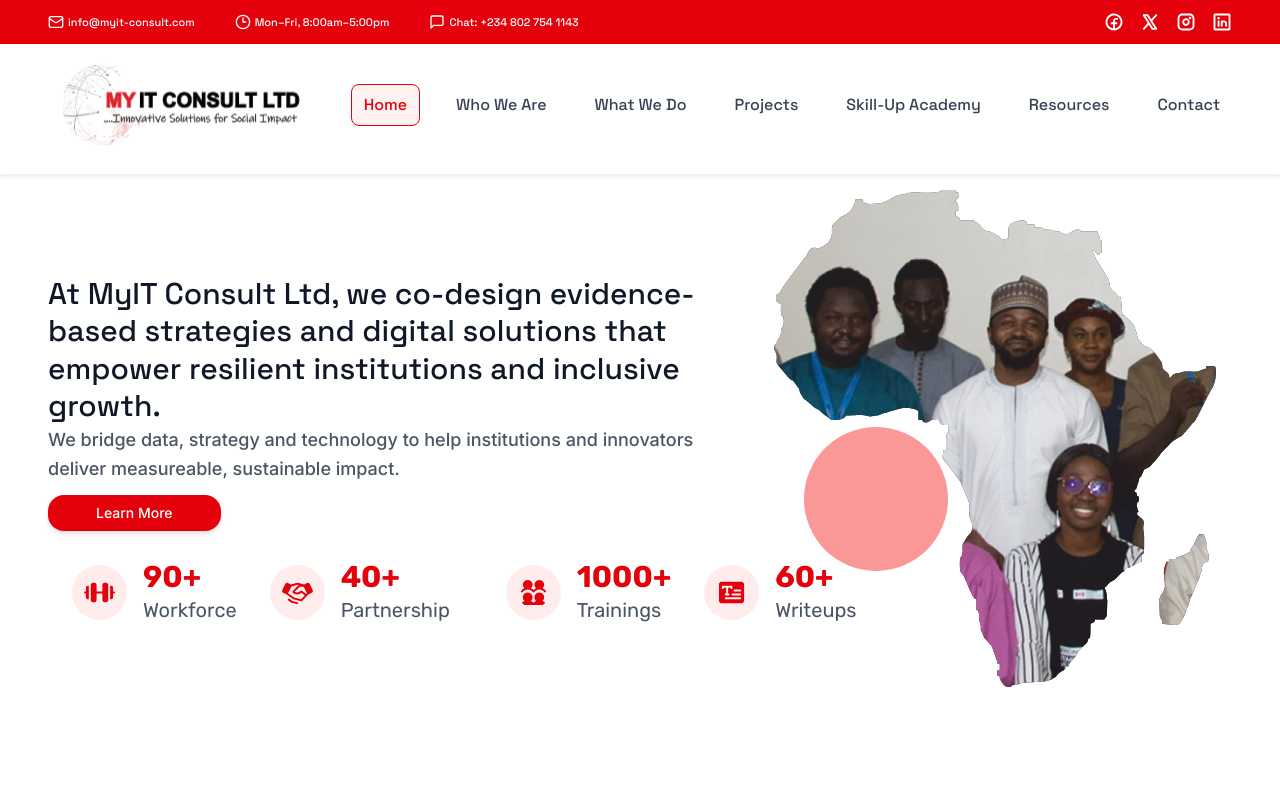
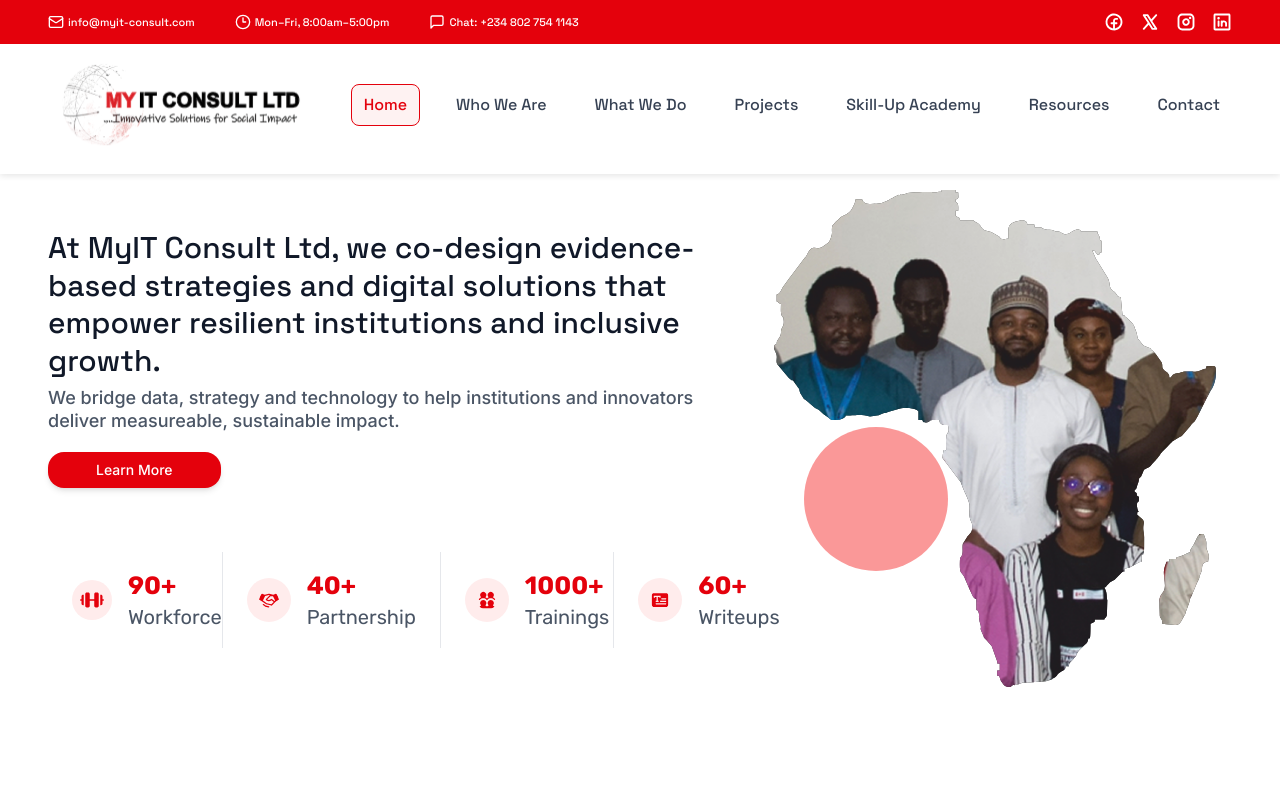
Before and after one commit to Mke5/IT-Consult, a React (Vite) app: page / in a window 1280 px wide. Shown: the top 787 px of the page. Built offline with nearby package versions, Linux system fonts and the light colour scheme; no server answers.

Commit message:
update on UI mobile

```diff
--- a/src/components/common/Footer.tsx
+++ b/src/components/common/Footer.tsx
@@ -6,28 +6,31 @@ const Footer = () => {
     return (
         <footer className="w-full bg-white">
             {/* Newsletter & Contact Section */}
-            <section className="w-full bg-[#2c2b2a] py-8 0">
+            <section className="w-full bg-[#2c2b2a] py-8">
                 <Container>
-                    <div className="flex flex-col gap-8 sm:gap-10 lg:gap-[42px] justify-center items-center">
+                    <div className="flex flex-col gap-5 lg:gap-3 justify-center items-center">
+
                         {/* Newsletter and Office Address */}
-                        <div className="w-full flex flex-col lg:flex-row justify-between items-start gap-6 sm:gap-8">
+                        <div className="w-full flex flex-col lg:flex-row justify-between items-start gap-6 sm:gap-8 lg:gap-4">
+
                         {/* Office Address */}
-                            <div className="w-full lg:w-[60%] flex flex-col gap-5 sm:gap-[26px]">
+                        <div className="w-full lg:w-[60%] flex flex-col gap-5 lg:gap-3">
                             <div>
-                                    <span className="bg-[#e4010c] rounded-lg px-3 py-2 text-base sm:text-lg lg:text-xl font-medium text-[#ffffffe5] font-space_grotesk leading-tight sm:leading-[26px] cursor-default">
+                            <span className="bg-[#e4010c] rounded-lg px-3 py-2 text-base sm:text-lg lg:text-lg font-medium text-[#ffffffe5] font-space_grotesk leading-tight cursor-default">
                                 Office Address
                             </span>
                             </div>
-                                <div className="flex flex-col gap-3 sm:gap-5 justify-center">
+
+                            <div className="flex flex-col gap-3 lg:gap-2 justify-center">
                             {[
                                 "F4- Pathfield Mall, Plot B4, 4th Avenue, Gwarinpa, Abuja, Nigeria",
                                 "No 2B Hauwa'u Estate, Opp. Unity Avenue, Tinshama, Hotoro, Nassarawa.",
                                 "No 7, Muhammad Chellube Street off Damboa Road, Maiduguri, Borno State.",
                                 "9 Tijjani Kwaji Street, off Boss Mustapha Road, Dougirei, Jimeta-Yola, Adamawa State"
                             ].map((address, index) => (
-                                        <div key={index} className="flex gap-2 items-center">
+                                <div key={index} className="flex gap-2 items-start">
                                 <MapPin className="w-4 h-4 sm:w-5 sm:h-5 text-white shrink-0 mt-1" />
-                                            <span className="text-sm sm:text-base lg:text-md font-normal text-white font-space leading-relaxed sm:leading-[23px]">
+                                <span className="text-sm sm:text-base lg:text-sm font-normal text-white font-space leading-relaxed">
                                     {address}
                                 </span>
                                 </div>
@@ -36,20 +39,25 @@ const Footer = () => {
                         </div>
 
                         {/* Newsletter Signup */}
-                            <div className="w-full lg:w-[44%] bg-[#3a3b3c] rounded-[14px] p-6 sm:p-8 lg:p-10 lg:pt-[58px] lg:pb-[58px] flex justify-center items-center transition-transform hover:scale-[1.02] duration-300">
-                                {/* Newsletter form here */}
-                                <form className="w-full flex flex-col sm:flex-row gap-3 sm:gap-4" onSubmit={(e) => e.preventDefault()}>
-                                    {/* Email Input */}
+                        <div className="w-full lg:w-[44%] bg-[#3a3b3c] rounded-[14px]
+                            p-6 sm:p-8 lg:p-6
+                            lg:pt-6 lg:pb-6
+                            flex justify-center items-center transition-transform hover:scale-[1.02] duration-300">
+
+                            <form
+                                className="w-full flex flex-col sm:flex-row gap-3 sm:gap-4"
+                                onSubmit={(e) => e.preventDefault()}
+                            >
                             <input
                                 type="email"
                                 placeholder="Email"
-                                        className="flex-1 px-4 py-2.5 sm:py-3 lg:py-4 rounded-lg text-sm sm:text-base text-white bg-transparent border border-white/50 placeholder:text-white/70 focus:outline-none focus:border-white focus:ring-2 focus:ring-white/20 transition-all"
+                                className="flex-1 px-4 py-2.5 sm:py-3 lg:py-2 rounded-lg text-sm sm:text-base text-white bg-transparent border border-white/50 placeholder:text-white/70 focus:outline-none focus:border-white focus:ring-2 focus:ring-white/20 transition-all"
                                 required
                             />
-                                    {/* Subscribe Button */}
+
                             <button
                                 type="submit"
-                                        className="px-6 sm:px-8 py-2.5 sm:py-3 lg:py-4 rounded-lg bg-[#e4010c] hover:bg-red-700 active:scale-95 transition-all duration-200 text-white font-medium text-sm sm:text-base lg:text-lg cursor-pointer whitespace-nowrap shadow-md hover:shadow-lg"
+                                className="px-6 sm:px-8 py-2.5 sm:py-3 lg:py-2 rounded-lg bg-[#e4010c] hover:bg-red-700 active:scale-95 transition-all duration-200 text-white font-medium text-sm sm:text-base cursor-pointer whitespace-nowrap shadow-md hover:shadow-lg"
                             >
                                 Subscribe to news
                             </button>
@@ -58,27 +66,28 @@ const Footer = () => {
                         </div>
 
                         {/* Footer Bottom */}
-                        <div className="w-full flex flex-col gap-4 sm:gap-5">
-                            {/* Divider Line */}
-                            <div className="w-full h-px bg-white"></div>
+                        <div className="w-full flex flex-col gap-4 lg:gap-2">
+                        <div className="w-full h-px bg-white" />
 
-                            {/* Copyright and Privacy Policy */}
-                            <div className="w-full lg:w-[50%] flex flex-col sm:flex-row justify-between items-center gap-3 sm:gap-4">
-                                <p className="text-sm sm:text-base lg:text-xl font-normal text-white font-space leading-relaxed sm:leading-7 text-center sm:text-left">
+                        <div className="w-full lg:w-[35%] flex flex-col sm:flex-row justify-between items-center gap-3 sm:gap-4">
+                            <p className="text-sm sm:text-base lg:text-sm font-normal text-white font-space leading-relaxed text-center sm:text-left">
                             © MyIT Consult LTD. All Rights Reserved.
                             </p>
+
                             <Link
-                                    to={'#'}
-                                    className="text-sm sm:text-base lg:text-xl font-normal text-white font-space leading-relaxed sm:leading-7 underline hover:text-[#e4010c] transition-colors"
+                            to="#"
+                            className="text-sm sm:text-base lg:text-sm font-normal text-white font-space underline hover:text-[#e4010c] transition-colors"
                             >
                             Privacy Policy
                             </Link>
                         </div>
                         </div>
+
                     </div>
                 </Container>
             </section>
         </footer>
+
     );
 };
 
--- a/src/pages/Home/index.tsx
+++ b/src/pages/Home/index.tsx
@@ -14,6 +14,7 @@ import usersIcon from '../../assets/images/UsersFour.svg'
 import dumbelIcon from '../../assets/images/Barbell.svg'
 import wordTextIcon from '../../assets/images/ArticleNyTimes.svg'
 import { api, type Service, type Testimonial, type Partner } from '../../lib/api'
+import { Link } from 'react-router-dom'
 
 const HomePage = () => {
   const [services, setServices] = useState<Service[]>([])
@@ -77,55 +78,86 @@ const HomePage = () => {
             <div className='w-full'>
               <div className='flex flex-col lg:flex-row items-center lg:items-stretch'>
                 {/* Text Block */}
-                <div className='w-full lg:w-[60%] space-y-5 sm:space-y-2 lg:space-y-3 flex flex-col justify-center py-10 pt-20'>
+                <div className='w-full lg:w-[60%] space-y-5 sm:space-y-2 lg:space-y-16 flex flex-col justify-center py-10'>
+                  <div className='space-y-5 sm:space-y-5'>
                     <h1 className='text-2xl sm:text-3xl lg:text-3xl xl:text-3xl font-medium leading-tight sm:leading-snug lg:leading-tight text-gray-900'>
                       At MyIT Consult Ltd, we co-design evidence-based strategies and digital solutions that empower resilient institutions and inclusive growth.
                     </h1>
-                  <p className='text-sm sm:text-base lg:text-lg text-gray-600 leading-relaxed max-w-2xl sm:-mt-3 font-[inter] font-medium'>
+                    <p className='text-sm sm:text-base lg:text-lg text-gray-600 max-w-2xl sm:-mt-3 font-[inter] font-medium leading-snug lg:leading-tight'>
                       We bridge data, strategy and technology to help institutions and innovators deliver measureable, sustainable impact.
                     </p>
-
+                    <Link to={'/about-us'}>
                       <button className="bg-[#e4010c] text-white px-12  py-2 rounded-2xl hover:bg-red-700 active:scale-95 transition-all duration-200 cursor-pointer text-sm sm:text-sm font-[inter] font-medium shadow-md hover:shadow-lg w-fit">
                         Learn More
                       </button>
+                    </Link>
+                  </div>
 
-                  <div className="grid grid-cols-2 lg:flex lg:flex-row gap-4 mt-6 sm:mt-0">
+                  <div className="grid grid-cols-2 lg:flex lg:flex-row sm:mt-0 lg:divide-x lg:divide-gray-200">
+
                     {/* Stat 1 */}
-                    <div className="flex items-center gap-3 lg:flex-1 lg:gap-4 lg:px-4 xl:px-6 py-4  rounded-lg lg:rounded-none transition-colors duration-200">
-                      <img src={dumbelIcon} className="flex-none p-2 lg:p-3 bg-[#FFECEC] text-[#E4010C] h-[45px] w-[45px] lg:h-[55px] lg:w-[55px] rounded-full"/>
+                    <div className="flex items-center gap-3 lg:flex-1 lg:gap-4 lg:px-4 xl:px-6 py-4 transition-colors duration-200">
+                      <img
+                        src={dumbelIcon}
+                        className="flex-none p-2 lg:p-2 bg-[#FFECEC] h-10 w-10 rounded-full"
+                      />
                       <div>
-                        <div className="text-xl sm:text-2xl lg:text-[25px] xl:text-3xl font-[Rubik] font-bold text-[#e4010c]">90+</div>
-                        <div className="text-gray-600 font-[Rubik] font-normal text-sm sm:text-base lg:text-lg xl:text-[20px]">Workforce</div>
+                        <div className="text-xl sm:text-[25px] font-[Rubik] font-bold text-[#e4010c]">
+                          90+
+                        </div>
+                        <div className="text-gray-600 font-[Rubik] font-normal text-sm sm:text-[20px]">
+                          Workforce
+                        </div>
                       </div>
                     </div>
 
                     {/* Stat 2 */}
-                    <div className="flex items-center gap-3 lg:flex-1 lg:gap-4 lg:px-4 xl:px-6 py-4  rounded-lg lg:rounded-none transition-colors duration-200">
-                      <PiHandshakeFill className="flex-none p-2 lg:p-3 bg-[#FFECEC] text-[#E4010C] h-[45px] w-[45px] sm:h-[50px] sm:w-[50px] lg:h-[55px] lg:w-[55px] rounded-full transition-transform hover:scale-110"/>
+                    <div className="flex items-center gap-3 lg:flex-1 lg:gap-4 lg:px-4 xl:px-6 py-4 transition-colors duration-200">
+                      <PiHandshakeFill className="flex-none p-2 lg:p-3 bg-[#FFECEC] text-[#E4010C] h-11 w-11 rounded-full" />
                       <div>
-                        <div className="text-xl sm:text-2xl lg:text-[25px] xl:text-3xl font-[Rubik] font-bold text-[#e4010c]">40+</div>
-                        <div className="text-gray-600 font-[Rubik] font-normal text-sm sm:text-base lg:text-lg xl:text-[20px]">Partnership</div>
+                        <div className="text-xl sm:text-[25px] font-[Rubik] font-bold text-[#e4010c]">
+                          40+
+                        </div>
+                        <div className="text-gray-600 font-[Rubik] font-normal text-sm sm:text-[20px]">
+                          Partnership
+                        </div>
                       </div>
                     </div>
 
                     {/* Stat 3 */}
-                    <div className="flex items-center gap-3 lg:flex-1 lg:gap-4 lg:px-4 xl:px-6 py-4  rounded-lg lg:rounded-none transition-colors duration-200 sm:-ml-2">
-                      <img src={usersIcon} className="flex-none p-2 lg:p-3 bg-[#FFECEC] text-[#E4010C] h-[45px] w-[45px] lg:h-[55px] lg:w-[55px] rounded-full"/>
+                    <div className="flex items-center gap-3 lg:flex-1 lg:gap-4 lg:px-4 xl:px-6 py-4 transition-colors duration-200">
+                      <img
+                        src={usersIcon}
+                        className="flex-none p-2 lg:p-3 bg-[#FFECEC] h-11 w-11 rounded-full"
+                      />
                       <div>
-                        <div className="text-xl sm:text-2xl lg:text-[25px] xl:text-3xl font-[Rubik] font-bold text-[#e4010c]">1000+</div>
-                        <div className="text-gray-600 font-[Rubik] font-normal text-sm sm:text-base lg:text-lg xl:text-[20px]">Trainings</div>
+                        <div className="text-xl sm:text-[25px] font-[Rubik] font-bold text-[#e4010c]">
+                          1000+
+                        </div>
+                        <div className="text-gray-600 font-[Rubik] font-normal text-sm sm:text-[20px]">
+                          Trainings
+                        </div>
                       </div>
                     </div>
 
-                    {/* Stat 4 */}
-                    <div className="flex items-center gap-3 lg:flex-1 lg:gap-4 lg:px-4 xl:px-6 py-4  rounded-lg lg:rounded-none transition-colors duration-200">
-                      <img src={wordTextIcon} className="flex-none p-2 lg:p-3 bg-[#FFECEC] text-[#E4010C] h-[45px] w-[45px] lg:h-[55px] lg:w-[55px] rounded-full"/>
+                    {/* Stat 4 (NO BORDER ON LAST) */}
+                    <div className="flex items-center gap-3 lg:flex-1 lg:gap-4 lg:px-4 xl:px-6 py-4 transition-colors duration-200">
+                      <img
+                        src={wordTextIcon}
+                        className="flex-none p-2 lg:p-3 bg-[#FFECEC] h-11 w-11 rounded-full"
+                      />
                       <div>
-                        <div className="text-xl sm:text-2xl lg:text-[25px] xl:text-3xl font-[Rubik] font-bold text-[#e4010c]">60+</div>
-                        <div className="text-gray-600 font-[Rubik] font-normal text-sm sm:text-base lg:text-lg xl:text-[20px]">Writeups</div>
+                        <div className="text-xl sm:text-[25px] font-[Rubik] font-bold text-[#e4010c]">
+                          60+
+                        </div>
+                        <div className="text-gray-600 font-[Rubik] font-normal text-sm sm:text-[20px]">
+                          Writeups
                         </div>
                       </div>
                     </div>
+
+                  </div>
+
                 </div>
 
                 <div className='w-full lg:w-[40%] relative overflow-hidden p-4'>
@@ -140,13 +172,13 @@ const HomePage = () => {
           <section className="py-12 sm:py-16 lg:py-20 xl:py-20">
             <div className="w-full">
               <div className="grid md:grid-cols-2 gap-8 items-center">
-                <div className="relative w-full max-w-[33rem] mx-auto">
+                <div className="relative w-full max-w-[39rem] mx-auto">
                   {/* Image */}
                   <div className="overflow-hidden rounded-lg">
                     <img
                       src={images[current]}
                       alt={`Slide ${current + 1}`}
-                      className="w-full h-96 sm:h-[28rem] lg:h-[32rem] object-cover transition-transform duration-500 hover:scale-105"
+                      className="w-full h-96 sm:h-112 lg:h-full object-cover transition-transform duration-500 hover:scale-105"
                     />
                   </div>
                   {/* Dots */}
@@ -164,19 +196,21 @@ const HomePage = () => {
                 </div>
                 <div className="space-y-4 sm:space-y-5 lg:space-y-6">
                   <h2 className="text-2xl sm:text-3xl lg:text-4xl font-medium text-gray-900">About Us</h2>
-                  <p className="text-[17px] sm:text-[20px] lg:text-md text-black leading-relaxed font-[inter]">
+                  <p className="text-[17px] sm:text-[20px] lg:text-md text-black leading-relaxed font-[inter] text-justify">
                     MyIT Consult Ltd is a Nigerian‑rooted consulting firm with an expanding African footprint. We co‑design evidence‑based strategies, capacity‑building programmes and digital solutions to strengthen institutions and empower people. Our multi‑disciplinary team of strategists, data analysts, technologists and trainers works alongside governments, businesses and social enterprises to translate ideas into actionable interventions that foster inclusive growth.
                   </p>
-                  <p className="text-[17px] sm:text-[20px] lg:text-md text-black leading-relaxed">
+                  <p className="text-[17px] sm:text-[20px] lg:text-md text-black leading-relaxed text-justify">
                     We deliver research, monitoring and evaluation, policy innovation, leadership development and digital transformation services, with innovation at the core of every engagement.
                   </p>
-                  <p className="text-[17px] sm:text-[20px] lg:text-md text-black leading-relaxed">
+                  <p className="text-[17px] sm:text-[20px] lg:text-md text-black leading-relaxed text-justify">
                     Through platforms like the MYIT Digital Academy and MYIT Insight Series, we equip professionals and institutions with the tools they need to thrive in a dynamic world
                   </p>
 
+                  <Link to={'/about-us'}>
                     <button className="bg-[#e4010c] text-white px-12  py-2 rounded-2xl hover:bg-red-700 active:scale-95 transition-all duration-200 cursor-pointer text-sm sm:text-sm font-[inter] font-medium shadow-md hover:shadow-lg w-fit">
                       Learn More
                     </button>
+                  </Link>
                 </div>
               </div>
             </div>
```
Lines whose indentation alone changed are shown as unchanged.
